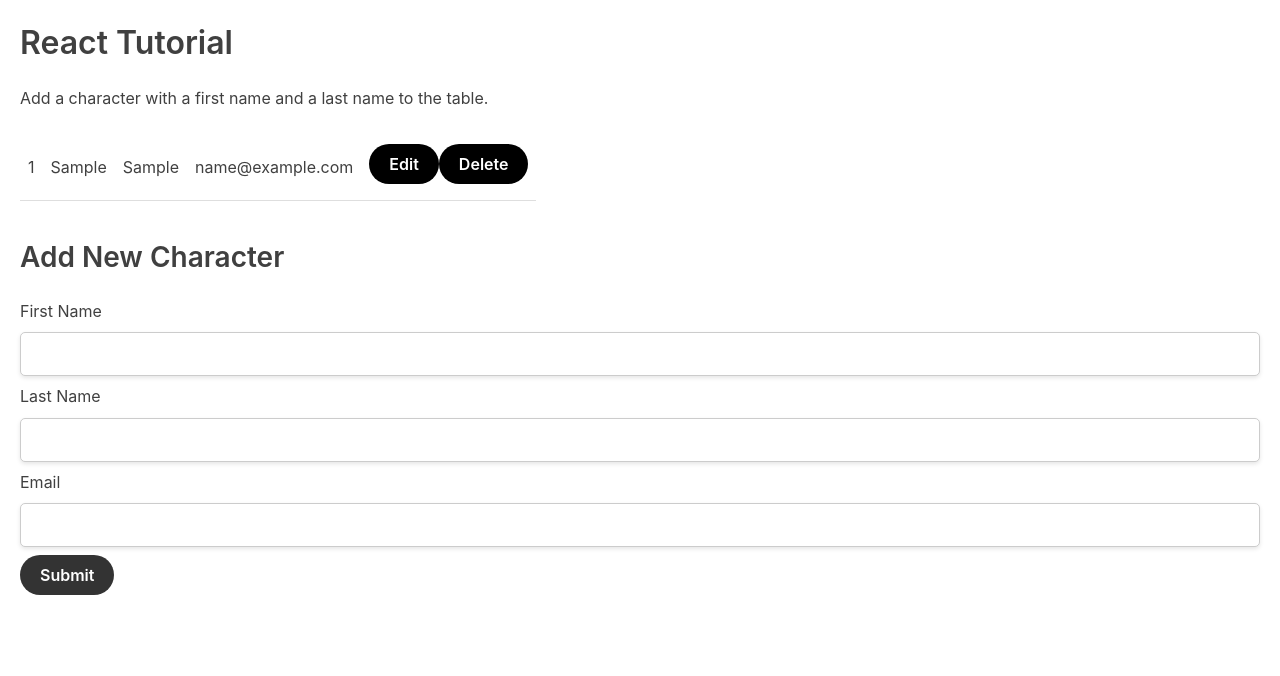
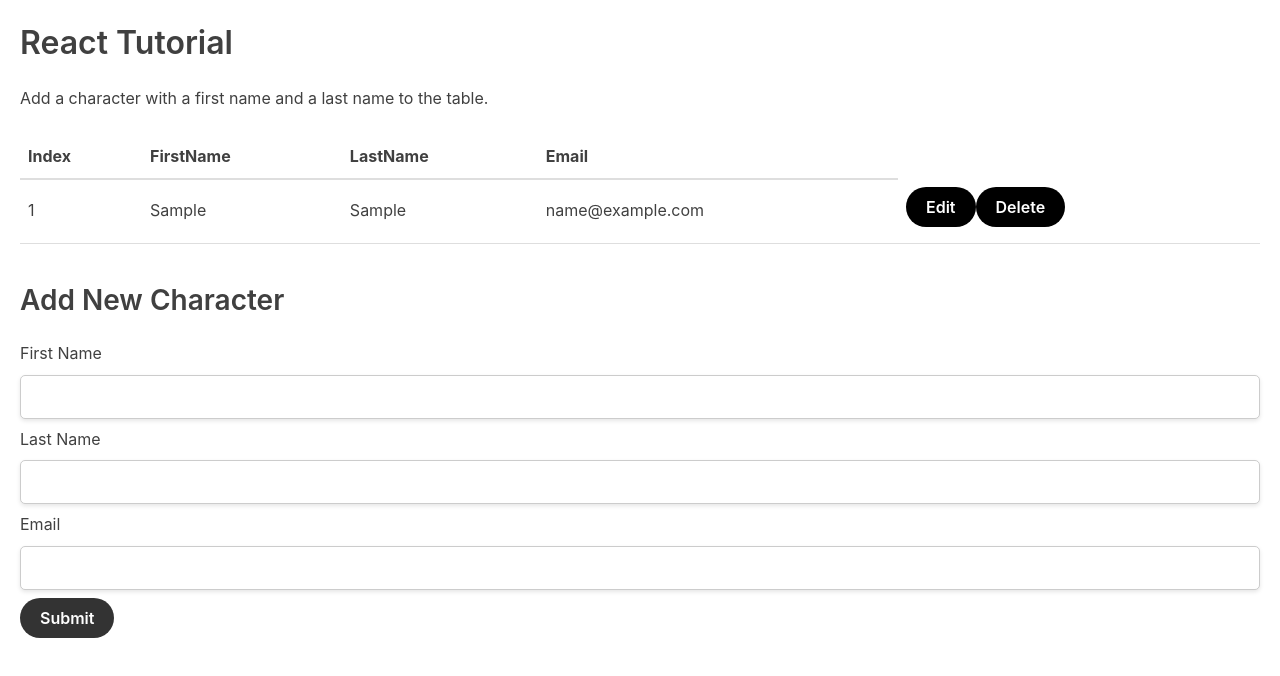
Before and after one commit to paveltesla/react_master_Kariska, a React (Create React App) app: page / in a window 1280 px wide. Both pictures are taken after typing "Sample", "Sample", "name@example.com" into the empty fields and a click on the button "Submit". Shown: the top 676 px of the page. Built offline with nearby package versions, Linux system fonts and the light colour scheme; the HTML template or start-up script is replaced by a standard one.

Commit message:
final fix deleting & editing characters.

```diff
--- a/src/Form.js
+++ b/src/Form.js
@@ -4,7 +4,7 @@ class Form extends Component {
     constructor(props) {
         super(props);
         this.state = {
-            id: Date.now(),
+            id: null,  // Изначально id null, чтобы его устанавливать при создании нового персонажа
             firstName: '',
             lastName: '',
             email: '',
@@ -13,6 +13,7 @@ class Form extends Component {
     }
 
     static getDerivedStateFromProps(nextProps, prevState) {
+        // Проверяем, не совпадают ли id, чтобы обновить state только при редактировании
         if (nextProps.editingCharacter && nextProps.editingCharacter.id !== prevState.id) {
             return nextProps.editingCharacter;
         }
@@ -21,42 +22,47 @@ class Form extends Component {
 
     validateForm = () => {
         const {firstName, lastName, email} = this.state;
-        let formIsValidate = true;
+        let formIsValid = true;
 
         if (!firstName || !lastName || !email) {
-            formIsValidate = false;
+            formIsValid = false;
             this.setState({errorMessage: 'Заполните все поля!'});
         }
         const emailPattern = /\S+@\S+\.\S+/;
         if (email && !emailPattern.test(email)) {
-            formIsValidate = false;
-            this.setState({errorMessage: 'Введен не корректный формат электронной почты!'})
+            formIsValid = false;
+            this.setState({errorMessage: 'Введен некорректный формат электронной почты!'})
         }
 
-        return formIsValidate;
+        return formIsValid;
     }
 
     onFormSubmit = (event) => {
         event.preventDefault();
 
         if (this.validateForm()) {
-            this.props.handleSubmit(this.state);
+            // Если это новый персонаж, добавляем ему уникальный id
+            const characterWithId = {
+                ...this.state,
+                id: this.state.id || Date.now()  // Присваиваем id только если его нет (для новых персонажей)
+            };
+
+            this.props.handleSubmit(characterWithId);
             this.setState({
+                id: null,
                 firstName: '',
                 lastName: '',
                 email: '',
                 errorMessage: ''
             });
         }
-
-        // Присваиваем уникальный ID при добавлении
-
     }
 
     handleChange = (event) => {
         const {name, value} = event.target;
         this.setState({
-            [name]: value, errorMessage: ''
+            [name]: value,
+            errorMessage: ''  // Очищаем ошибку при изменении
         });
     }
 
--- a/src/Table.js
+++ b/src/Table.js
@@ -14,11 +14,15 @@ const TableHeader = () => {
 }
 
 const Table = (props) => {
-    const {characterData, removeCharacter} = props;
+    const {characterData, removeCharacter, editCharacter} = props;  // Добавляем editCharacter
     return (
         <table>
             <TableHeader/>
-            <TableBody characterData={characterData} removeCharacter={removeCharacter}/>
+            <TableBody
+                characterData={characterData}
+                removeCharacter={removeCharacter}
+                editCharacter={editCharacter}  // Передаём функцию редактирования
+            />
         </table>
     );
 }
@@ -32,7 +36,8 @@ const TableBody = (props) => {
                 <td>{row.lastName}</td>
                 <td>{row.email}</td>
                 <td>
-                    <button onClick={() => props.editCharacter(index)}>Edit</button>
+                    {/* Передаем id вместо index для editCharacter */}
+                    <button onClick={() => props.editCharacter(row.id)}>Edit</button>
                     <button onClick={() => props.removeCharacter(row.id)}>Delete</button>
                 </td>
             </tr>
@@ -42,4 +47,4 @@ const TableBody = (props) => {
     return <tbody>{rows}</tbody>;
 }
 
-export default TableBody;
+export default Table;
```
